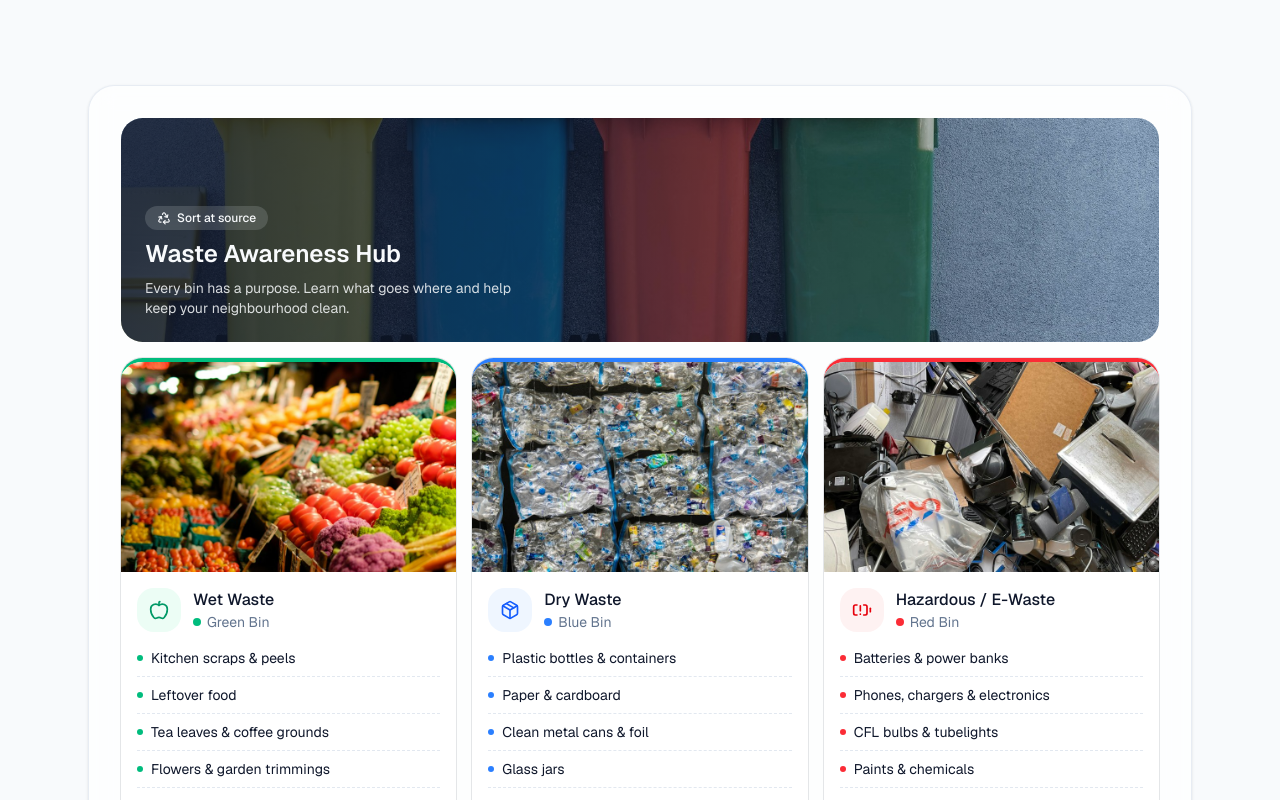
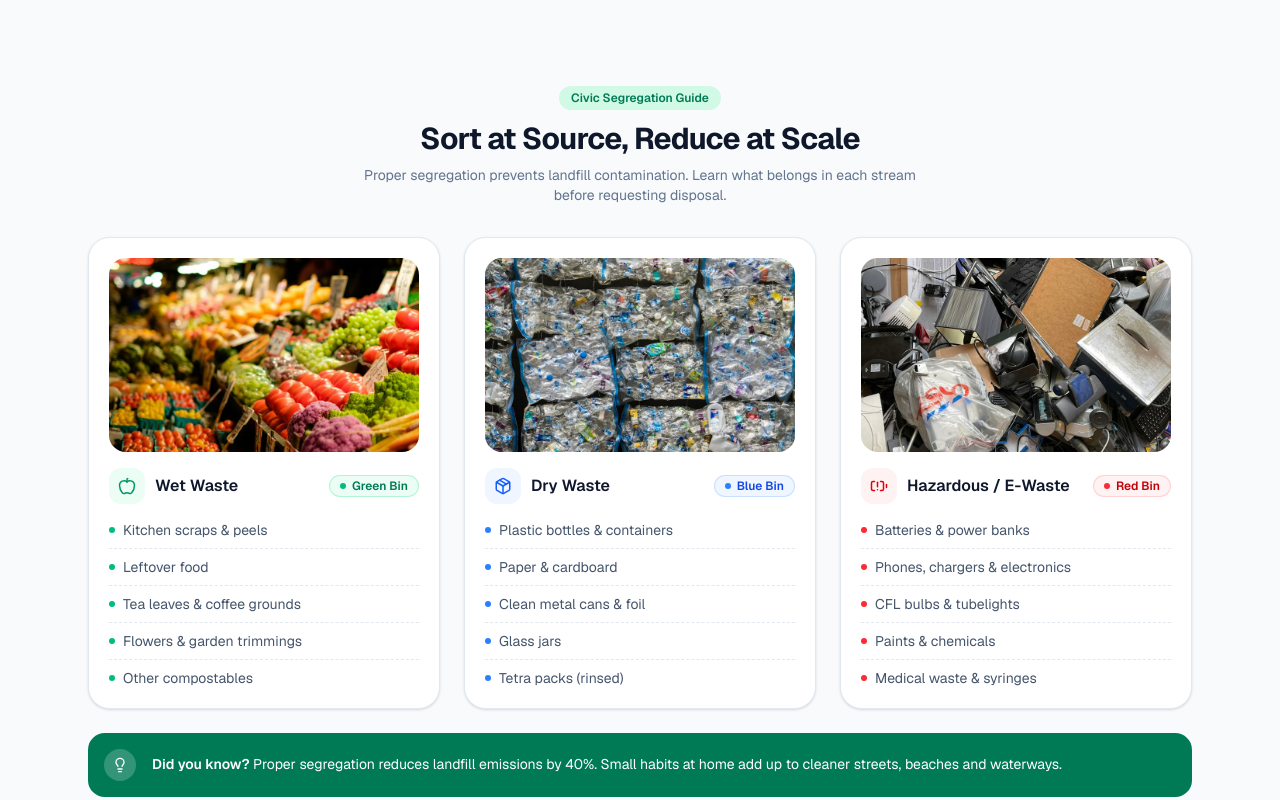
Before and after one commit to Adarsh219/hackathon, a Next.js app: page / in a window 1280 px wide. Shown: the part 5320-6120 px from the top of the page. Built offline with nearby package versions, Linux system fonts and the light colour scheme.

Commit message:
style(landing): redesign waste awareness section as native landing feature

```diff
--- a/app/page.tsx
+++ b/app/page.tsx
@@ -5,7 +5,7 @@ import { FeaturesSection } from '@/components/landing/features-section'
 import { HowItWorks } from '@/components/landing/how-it-works'
 import { EcosystemSection } from '@/components/landing/ecosystem-section'
 import { SiteFooter } from '@/components/landing/site-footer'
-import { AwarenessHub } from '@/components/cleansync/awareness-hub'
+import { WasteAwarenessSection } from '@/components/landing/waste-awareness-section'
 
 export default function Page() {
   return (
@@ -16,11 +16,7 @@ export default function Page() {
         <ProblemSection />
         <FeaturesSection />
         <HowItWorks />
-        <section className="w-full max-w-6xl mx-auto px-4 sm:px-6 my-16">
-          <div className="border border-slate-200/80 bg-white/70 backdrop-blur-md rounded-3xl p-6 sm:p-8 shadow-sm">
-            <AwarenessHub />
-          </div>
-        </section>
+        <WasteAwarenessSection />
         <EcosystemSection />
       </main>
       <SiteFooter />
--- /dev/null
+++ b/components/landing/waste-awareness-section.tsx
@@ -0,0 +1,141 @@
+import Image from 'next/image'
+import { Apple, BatteryWarning, Lightbulb, Package, type LucideIcon } from 'lucide-react'
+import { cn } from '@/lib/utils'
+
+type BinGuide = {
+  title: string
+  bin: string
+  icon: LucideIcon
+  iconWrap: string
+  badgeStyle: string
+  dot: string
+  image: string
+  imageAlt: string
+  items: string[]
+}
+
+const GUIDES: BinGuide[] = [
+  {
+    title: 'Wet Waste',
+    bin: 'Green Bin',
+    icon: Apple,
+    iconWrap: 'bg-emerald-50 text-emerald-600',
+    badgeStyle: 'bg-emerald-50 text-emerald-700 border-emerald-200/80',
+    dot: 'bg-emerald-500',
+    image: '/images/awareness/wet-waste.jpg',
+    imageAlt: 'Fresh fruits and vegetables at a market stall',
+    items: [
+      'Kitchen scraps & peels',
+      'Leftover food',
+      'Tea leaves & coffee grounds',
+      'Flowers & garden trimmings',
+      'Other compostables',
+    ],
+  },
+  {
+    title: 'Dry Waste',
+    bin: 'Blue Bin',
+    icon: Package,
+    iconWrap: 'bg-blue-50 text-blue-600',
+    badgeStyle: 'bg-blue-50 text-blue-700 border-blue-200/80',
+    dot: 'bg-blue-500',
+    image: '/images/awareness/dry-waste.jpg',
+    imageAlt: 'Compressed bales of plastic bottles ready for recycling',
+    items: [
+      'Plastic bottles & containers',
+      'Paper & cardboard',
+      'Clean metal cans & foil',
+      'Glass jars',
+      'Tetra packs (rinsed)',
+    ],
+  },
+  {
+    title: 'Hazardous / E-Waste',
+    bin: 'Red Bin',
+    icon: BatteryWarning,
+    iconWrap: 'bg-red-50 text-red-600',
+    badgeStyle: 'bg-red-50 text-red-700 border-red-200/80',
+    dot: 'bg-red-500',
+    image: '/images/awareness/e-waste.jpg',
+    imageAlt: 'Pile of discarded electronics, cables and appliances',
+    items: [
+      'Batteries & power banks',
+      'Phones, chargers & electronics',
+      'CFL bulbs & tubelights',
+      'Paints & chemicals',
+      'Medical waste & syringes',
+    ],
+  },
+]
+
+export function WasteAwarenessSection() {
+  return (
+    <section id="awareness" className="w-full max-w-6xl mx-auto px-4 sm:px-6 my-16">
+      <div className="text-center">
+        <span className="px-3 py-1 text-xs font-semibold text-emerald-700 bg-emerald-100 rounded-full">
+          Civic Segregation Guide
+        </span>
+        <h2 className="text-3xl font-bold tracking-tight text-slate-900 mt-3">
+          Sort at Source, Reduce at Scale
+        </h2>
+        <p className="text-sm text-slate-500 max-w-xl mx-auto mt-2">
+          Proper segregation prevents landfill contamination. Learn what belongs in each stream before requesting disposal.
+        </p>
+      </div>
+
+      <div className="grid grid-cols-1 md:grid-cols-3 gap-6 mt-8 max-w-6xl mx-auto">
+        {GUIDES.map(({ title, bin, icon: Icon, iconWrap, badgeStyle, dot, image, imageAlt, items }) => (
+          <div
+            key={title}
+            className="rounded-2xl border border-slate-200 bg-white p-5 shadow-sm hover:shadow-md transition-shadow flex flex-col"
+          >
+            <div className="relative aspect-[16/10] w-full overflow-hidden rounded-xl">
+              <Image
+                src={image}
+                alt={imageAlt}
+                fill
+                sizes="(min-width: 768px) 33vw, 100vw"
+                className="object-cover"
+              />
+            </div>
+
+            <div className="mt-4 flex items-center justify-between gap-2">
+              <div className="flex items-center gap-2.5">
+                <span className={cn('flex size-9 shrink-0 items-center justify-center rounded-lg', iconWrap)}>
+                  <Icon className="size-4.5" aria-hidden="true" />
+                </span>
+                <h3 className="font-semibold text-slate-900 text-base">{title}</h3>
+              </div>
+              <span className={cn('inline-flex items-center gap-1.5 rounded-full px-2.5 py-0.5 text-xs font-semibold border', badgeStyle)}>
+                <span className={cn('size-1.5 rounded-full', dot)} aria-hidden="true" />
+                {bin}
+              </span>
+            </div>
+
+            <ul className="mt-4 flex flex-col gap-2 text-sm">
+              {items.map((item) => (
+                <li
+                  key={item}
+                  className="flex items-center gap-2 border-b border-dashed border-slate-200 pb-2 text-slate-600 last:border-0 last:pb-0"
+                >
+                  <span className={cn('size-1.5 shrink-0 rounded-full', dot)} aria-hidden="true" />
+                  {item}
+                </li>
+              ))}
+            </ul>
+          </div>
+        ))}
+      </div>
+
+      <div className="max-w-6xl mx-auto mt-6 rounded-xl bg-emerald-700 text-white p-4 flex items-center gap-4 text-xs sm:text-sm">
+        <span className="flex size-8 shrink-0 items-center justify-center rounded-full bg-white/20">
+          <Lightbulb className="size-4 shrink-0 text-white" aria-hidden="true" />
+        </span>
+        <p className="leading-relaxed">
+          <strong className="font-semibold">Did you know?</strong> Proper segregation reduces landfill emissions by
+          40%. Small habits at home add up to cleaner streets, beaches and waterways.
+        </p>
+      </div>
+    </section>
+  )
+}
```
